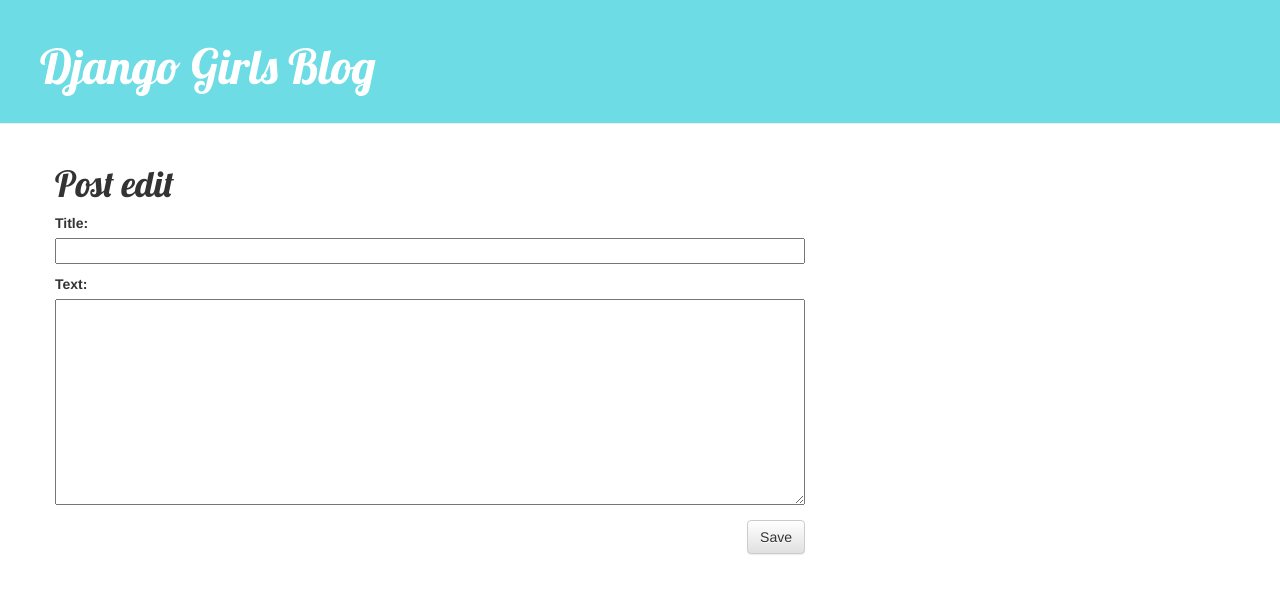
After one commit to sava9ecode/djangogirls_blog, a Django app: page /post/new/ in a window 1280 px wide. The commit adds this page. Shown: the top 594 px of the page. Run offline with Django 4.2, Linux system fonts and the light colour scheme; some libraries are stand-ins or nearby versions.

Commit message:
Add views to create/edit blog post

```diff
--- /dev/null
+++ b/blog/forms.py
@@ -0,0 +1,9 @@
+from django import forms
+
+from .models import Post
+
+
+class PostForm(forms.ModelForm):
+    class Meta:
+        model = Post
+        fields = ("title", "text")
--- a/blog/templates/blog/base.html
+++ b/blog/templates/blog/base.html
@@ -18,7 +18,11 @@
 
     <body>
         <div class="page-header">
-            <h1><a href="">Django Girls Blog</a></h1>
+            {% if user.is_authenticated %}
+                <a href="{% url 'post_new' %}" class="top-menu"><span class="glyphicon glyphicon-plus"></span></a>
+            {% endif %}
+
+            <h1><a href="/">Django Girls Blog</a></h1>
         </div>
 
         <div class="content container">
--- a/blog/templates/blog/post_detail.html
+++ b/blog/templates/blog/post_detail.html
@@ -10,6 +10,10 @@
             </div>
         {% endif %}
 
+        {% if user.is_authenticated %}
+            <a class="btn btn-default" href="{% url 'post_edit' pk=post.pk %}"><span class="glyphicon glyphicon-pencil"></span></a>
+        {% endif %}
+
         <h1>{{ post.title }}</h1>
         <p>{{ post.text|linebreaksbr }}</p>
 
--- /dev/null
+++ b/blog/templates/blog/post_edit.html
@@ -0,0 +1,13 @@
+{% extends "blog/base.html" %}
+
+{% block content %}
+
+    <h1>Post edit</h1>
+
+    <form method="POST" class="post-form">
+        {% csrf_token %}
+        {{ form.as_p }}
+        <button type="submit" class="save btn btn-default">Save</button>
+    </form>
+
+{% endblock %}
--- a/blog/urls.py
+++ b/blog/urls.py
@@ -6,4 +6,6 @@ from . import views
 urlpatterns = [
     path("", views.post_list, name="post_list"),
     path("post/<int:pk>", views.post_detail, name="post_detail"),
+    path("post/new/", views.post_new, name="post_new"),
+    path("post/<int:pk>/edit/", views.post_edit, name="post_edit"),
 ]
--- a/blog/views.py
+++ b/blog/views.py
@@ -1,7 +1,8 @@
-from django.shortcuts import render, get_object_or_404
+from django.shortcuts import render, get_object_or_404, redirect
 from django.utils import timezone
 
 from .models import Post
+from .forms import PostForm
 
 
 def post_list(request):
@@ -16,3 +17,38 @@ def post_detail(request, pk):
     post = get_object_or_404(Post, pk=pk)
     context = {"post": post}
     return render(request, "blog/post_detail.html", context)
+
+
+def post_new(request):
+    if request.method == "POST":
+        form = PostForm(request.POST)
+        if form.is_valid():
+            post = form.save(commit=False)
+            post.author = request.user
+            post.published_date = timezone.now()
+            post.save()
+            return redirect("post_detail", pk=post.pk)
+    else:
+        form = PostForm()
+
+    context = {"form": form}
+
+    return render(request, "blog/post_edit.html", context)
+
+
+def post_edit(request, pk):
+    post = get_object_or_404(Post, pk=pk)
+    if request.method == "POST":
+        form = PostForm(request.POST, instance=post)
+        if form.is_valid():
+            post = form.save(commit=False)
+            post.author = request.user
+            post.published_date = timezone.now()
+            post.save()
+            return redirect("post_detail", pk=post.pk)
+    else:
+        form = PostForm(instance=post)
+
+    context = {"form": form}
+
+    return render(request, "blog/post_edit.html", context)
```
